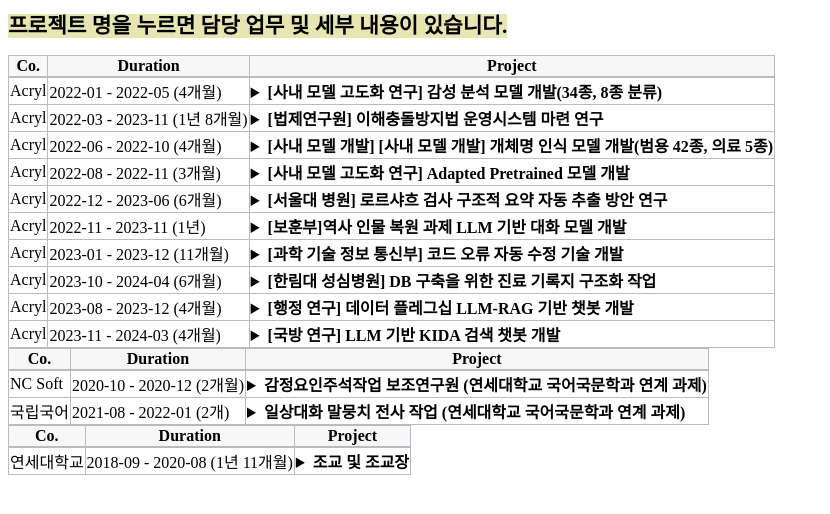
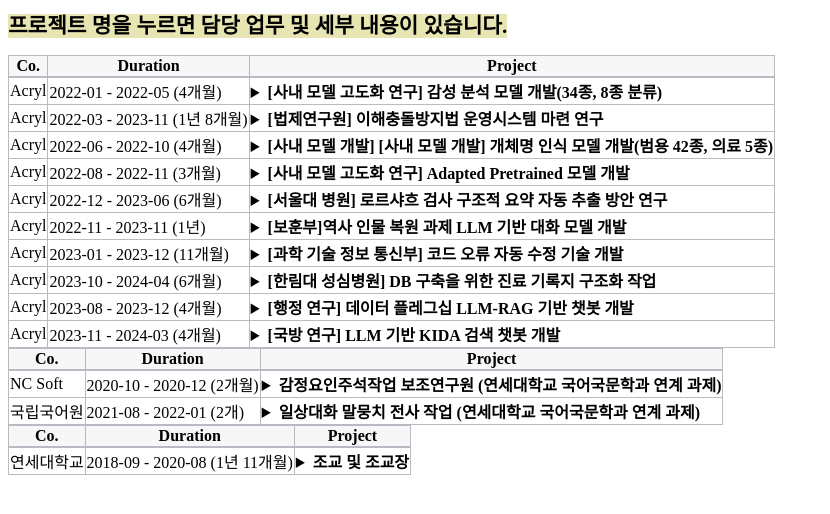
Before and after one commit to finddme/finddme.github.io, a Jekyll site: the page built from _posts/2022-01-01-Project.md, in a window 1280 px wide. Shown: the top 514 px of the page, without its empty margins (0-830 px from the left). Built offline with Jekyll 4.4.1, drawn with Linux system fonts in a browser that asks for light colours.

Commit message:
Update 2022-01-01-Project.md

```diff
--- a/_posts/2022-01-01-Project.md
+++ b/_posts/2022-01-01-Project.md
@@ -324,7 +324,7 @@ tag: NLP
           </td>
        </tr>
        <tr>
-         <td class="line">국립국어</td>
+         <td class="line">국립국어원</td>
          <td class="line">2021-08 - 2022-01 (2개)</td>
          <td class="line">
            <details>
```
